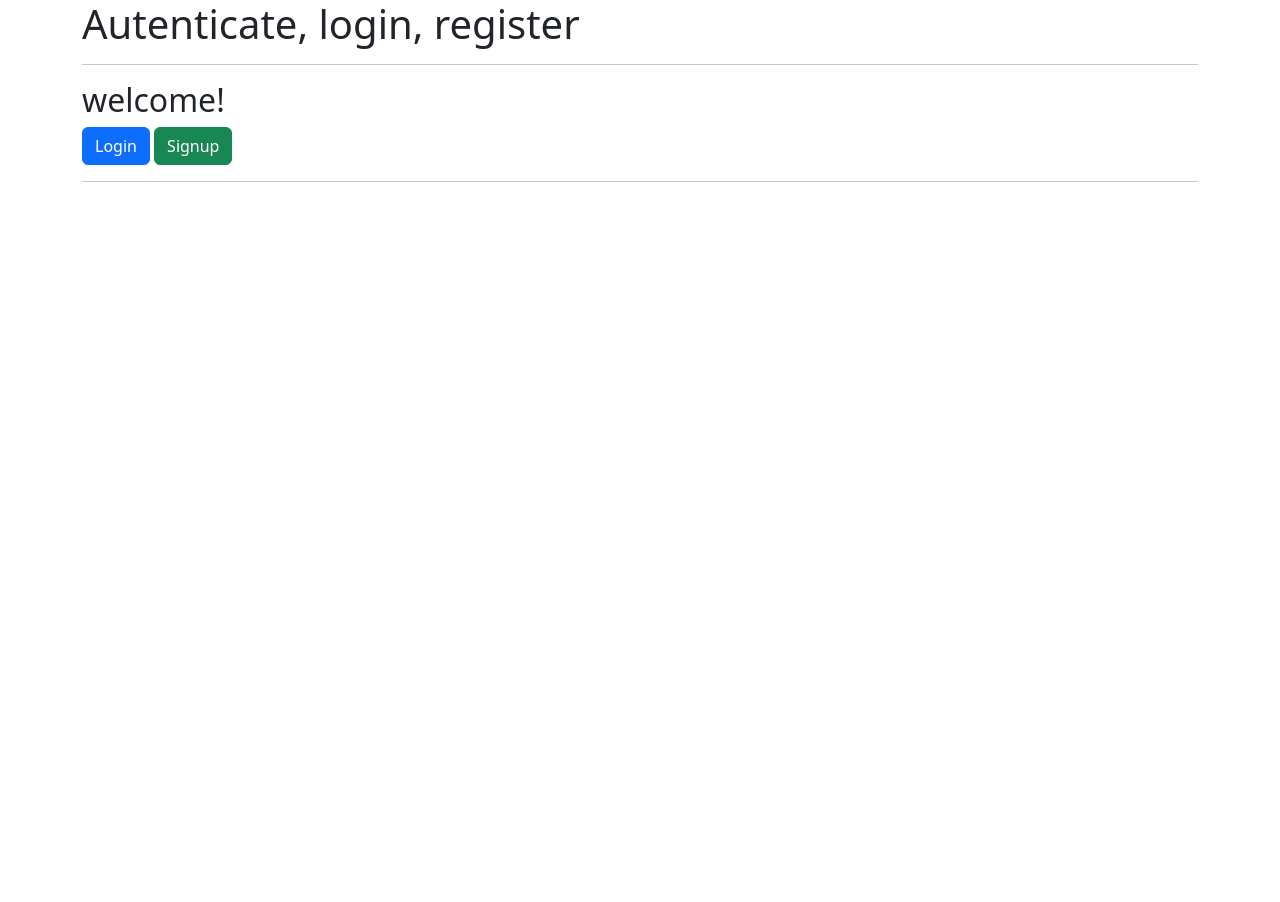
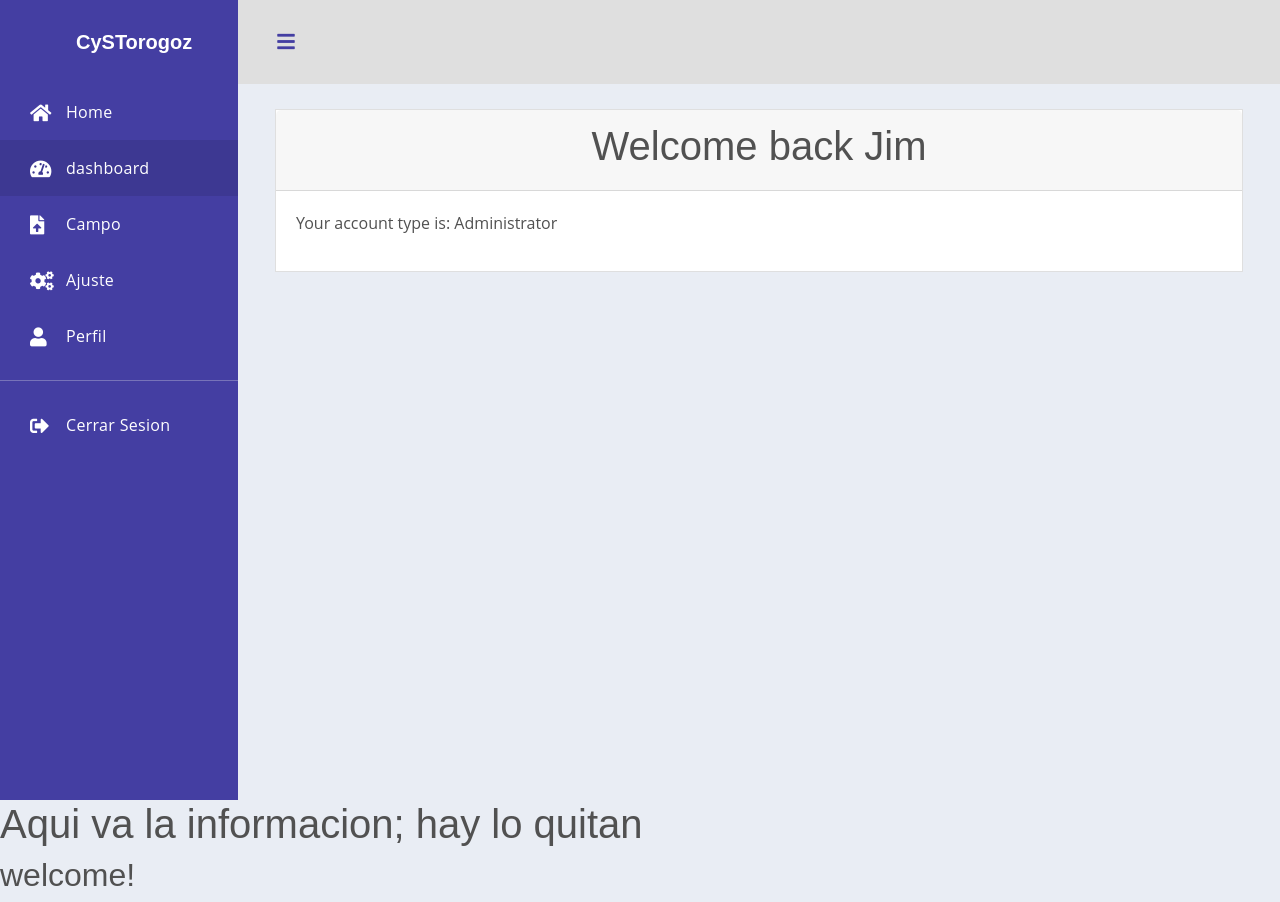
Before and after one commit to MiguelZelaya5/AppCySTorogoz, a Django app: page /home in a window 1280 px wide. Before the commit the page ends 182 px from the top, so only its background shows below. Run offline with Django 5.2, Linux system fonts and the light colour scheme.

Commit message:
Programa base

```diff
--- a/CySTorogoz/settings.py
+++ b/CySTorogoz/settings.py
@@ -10,6 +10,7 @@ For the full list of settings and their values, see
 https://docs.djangoproject.com/en/5.0/ref/settings/
 """
 
+import os
 from pathlib import Path
 
 # Build paths inside the project like this: BASE_DIR / 'subdir'.
@@ -55,7 +56,7 @@ ROOT_URLCONF = 'CySTorogoz.urls'
 TEMPLATES = [
     {
         'BACKEND': 'django.template.backends.django.DjangoTemplates',
-        'DIRS': [],
+        'DIRS': [''],
         'APP_DIRS': True,
         'OPTIONS': {
             'context_processors': [
@@ -122,6 +123,9 @@ USE_TZ = True
 # https://docs.djangoproject.com/en/5.0/howto/static-files/
 
 STATIC_URL = 'static/'
+STATICFILES_DIRS = [
+    os.path.join(BASE_DIR, 'TorogozApp', 'static'),
+    ]
 
 # Default primary key field type
 # https://docs.djangoproject.com/en/5.0/ref/settings/#default-auto-field
--- /dev/null
+++ b/TorogozApp/static/css/styles.css
@@ -0,0 +1,460 @@
+:root {
+    --font-family-sans-serif: "Open Sans", -apple-system, BlinkMacSystemFont,
+      "Segoe UI", Roboto, "Helvetica Neue", Arial, sans-serif, "Apple Color Emoji",
+      "Segoe UI Emoji", "Segoe UI Symbol", "Noto Color Emoji";
+  }
+
+  *,
+  *::before,
+  *::after {
+    -webkit-box-sizing: border-box;
+    box-sizing: border-box;
+  }
+
+  html {
+    font-family: sans-serif;
+    line-height: 1.15;
+    -webkit-text-size-adjust: 100%;
+    -webkit-tap-highlight-color: rgba(0, 0, 0, 0);
+  }
+
+  nav {
+    display: block;
+  }
+
+  body {
+    margin: 0;
+    font-family: "Open Sans", -apple-system, BlinkMacSystemFont, "Segoe UI",
+      Roboto, "Helvetica Neue", Arial, sans-serif, "Apple Color Emoji",
+      "Segoe UI Emoji", "Segoe UI Symbol", "Noto Color Emoji";
+    font-size: 1rem;
+    font-weight: 400;
+    line-height: 1.5;
+    color: #515151;
+    text-align: left;
+    background-color: #e9edf4;
+  }
+
+  h1,
+  h2,
+  h3,
+  h4,
+  h5,
+  h6 {
+    margin-top: 0;
+    margin-bottom: 0.5rem;
+  }
+
+  p {
+    margin-top: 0;
+    margin-bottom: 1rem;
+  }
+
+  a {
+    color: #3f84fc;
+    text-decoration: none;
+    background-color: transparent;
+  }
+
+  a:hover {
+    color: #0458eb;
+    text-decoration: underline;
+  }
+
+  h1,
+  h2,
+  h3,
+  h4,
+  h5,
+  h6,
+  .h1,
+  .h2,
+  .h3,
+  .h4,
+  .h5,
+  .h6 {
+    font-family: "Nunito", sans-serif;
+    margin-bottom: 0.5rem;
+    font-weight: 500;
+    line-height: 1.2;
+  }
+
+  h1,
+  .h1 {
+    font-size: 2.5rem;
+    font-weight: normal;
+  }
+
+  .card {
+    position: relative;
+    display: -webkit-box;
+    display: -webkit-flex;
+    display: -ms-flexbox;
+    display: flex;
+    -webkit-box-orient: vertical;
+    -webkit-box-direction: normal;
+    -webkit-flex-direction: column;
+    -ms-flex-direction: column;
+    flex-direction: column;
+    min-width: 0;
+    word-wrap: break-word;
+    background-color: #fff;
+    background-clip: border-box;
+    border: 1px solid rgba(0, 0, 0, 0.125);
+    border-radius: 0;
+  }
+
+  .card-body {
+    -webkit-box-flex: 1;
+    -webkit-flex: 1 1 auto;
+    -ms-flex: 1 1 auto;
+    flex: 1 1 auto;
+    padding: 1.25rem;
+  }
+
+  .card-header {
+    padding: 0.75rem 1.25rem;
+    margin-bottom: 0;
+    background-color: rgba(0, 0, 0, 0.03);
+    border-bottom: 1px solid rgba(0, 0, 0, 0.125);
+    text-align: center;
+  }
+
+  .dashboard {
+    display: -webkit-box;
+    display: -webkit-flex;
+    display: -ms-flexbox;
+    display: flex;
+    min-height: 100vh;
+  }
+
+  .dashboard-app {
+    display: -webkit-box;
+    display: -webkit-flex;
+    display: -ms-flexbox;
+    display: flex;
+    -webkit-box-orient: vertical;
+    -webkit-box-direction: normal;
+    -webkit-flex-direction: column;
+    -ms-flex-direction: column;
+    flex-direction: column;
+    -webkit-box-flex: 2;
+    -webkit-flex-grow: 2;
+    -ms-flex-positive: 2;
+    flex-grow: 2;
+    margin-top: 84px;
+  }
+
+  .dashboard-content {
+    -webkit-box-flex: 2;
+    -webkit-flex-grow: 2;
+    -ms-flex-positive: 2;
+    flex-grow: 2;
+    padding: 25px;
+  }
+
+  .dashboard-nav {
+    min-width: 238px;
+    position: fixed;
+    left: 0;
+    top: 0;
+    bottom: 0;
+    overflow: auto;
+    background-color: #373193;
+  }
+
+  .dashboard-compact .dashboard-nav {
+    display: none;
+  }
+
+  .dashboard-nav header {
+    min-height: 84px;
+    padding: 8px 27px;
+    display: -webkit-box;
+    display: -webkit-flex;
+    display: -ms-flexbox;
+    display: flex;
+    -webkit-box-pack: center;
+    -webkit-justify-content: center;
+    -ms-flex-pack: center;
+    justify-content: center;
+    -webkit-box-align: center;
+    -webkit-align-items: center;
+    -ms-flex-align: center;
+    align-items: center;
+  }
+
+  .dashboard-nav header .menu-toggle {
+    display: none;
+    margin-right: auto;
+  }
+
+  .dashboard-nav a {
+    color: #515151;
+  }
+
+  .dashboard-nav a:hover {
+    text-decoration: none;
+  }
+
+  .dashboard-nav {
+    background-color: #443ea2;
+  }
+
+  .dashboard-nav a {
+    color: #fff;
+  }
+
+  .brand-logo {
+    font-family: "Nunito", sans-serif;
+    font-weight: bold;
+    font-size: 20px;
+    display: -webkit-box;
+    display: -webkit-flex;
+    display: -ms-flexbox;
+    display: flex;
+    color: #515151;
+    -webkit-box-align: center;
+    -webkit-align-items: center;
+    -ms-flex-align: center;
+    align-items: center;
+  }
+
+  .brand-logo:focus,
+  .brand-logo:active,
+  .brand-logo:hover {
+    color: #dbdbdb;
+    text-decoration: none;
+  }
+
+  .brand-logo i {
+    color: #d2d1d1;
+    font-size: 27px;
+    margin-right: 10px;
+  }
+
+  .dashboard-nav-list {
+    display: -webkit-box;
+    display: -webkit-flex;
+    display: -ms-flexbox;
+    display: flex;
+    -webkit-box-orient: vertical;
+    -webkit-box-direction: normal;
+    -webkit-flex-direction: column;
+    -ms-flex-direction: column;
+    flex-direction: column;
+  }
+
+  .dashboard-nav-item {
+    min-height: 56px;
+    padding: 8px 20px 8px 70px;
+    display: -webkit-box;
+    display: -webkit-flex;
+    display: -ms-flexbox;
+    display: flex;
+    -webkit-box-align: center;
+    -webkit-align-items: center;
+    -ms-flex-align: center;
+    align-items: center;
+    letter-spacing: 0.02em;
+    transition: ease-out 0.5s;
+  }
+
+  .dashboard-nav-item i {
+    width: 36px;
+    font-size: 19px;
+    margin-left: -40px;
+  }
+
+  .dashboard-nav-item:hover {
+    background: rgba(255, 255, 255, 0.04);
+  }
+
+  .active {
+    background: rgba(0, 0, 0, 0.1);
+  }
+
+  .dashboard-nav-dropdown {
+    display: -webkit-box;
+    display: -webkit-flex;
+    display: -ms-flexbox;
+    display: flex;
+    -webkit-box-orient: vertical;
+    -webkit-box-direction: normal;
+    -webkit-flex-direction: column;
+    -ms-flex-direction: column;
+    flex-direction: column;
+  }
+
+  .dashboard-nav-dropdown.show {
+    background: rgba(255, 255, 255, 0.04);
+  }
+
+  .dashboard-nav-dropdown.show > .dashboard-nav-dropdown-toggle {
+    font-weight: bold;
+  }
+
+  .dashboard-nav-dropdown.show > .dashboard-nav-dropdown-toggle:after {
+    -webkit-transform: none;
+    -o-transform: none;
+    transform: none;
+  }
+
+  .dashboard-nav-dropdown.show > .dashboard-nav-dropdown-menu {
+    display: -webkit-box;
+    display: -webkit-flex;
+    display: -ms-flexbox;
+    display: flex;
+  }
+
+  .dashboard-nav-dropdown-toggle:after {
+    content: "";
+    margin-left: auto;
+    display: inline-block;
+    width: 0;
+    height: 0;
+    border-left: 5px solid transparent;
+    border-right: 5px solid transparent;
+    border-top: 5px solid rgba(81, 81, 81, 0.8);
+    -webkit-transform: rotate(90deg);
+    -o-transform: rotate(90deg);
+    transform: rotate(90deg);
+  }
+
+  .dashboard-nav .dashboard-nav-dropdown-toggle:after {
+    border-top-color: rgba(255, 255, 255, 0.72);
+  }
+
+  .dashboard-nav-dropdown-menu {
+    display: none;
+    -webkit-box-orient: vertical;
+    -webkit-box-direction: normal;
+    -webkit-flex-direction: column;
+    -ms-flex-direction: column;
+    flex-direction: column;
+  }
+
+  .dashboard-nav-dropdown-item {
+    min-height: 40px;
+    padding: 8px 20px 8px 70px;
+    display: -webkit-box;
+    display: -webkit-flex;
+    display: -ms-flexbox;
+    display: flex;
+    -webkit-box-align: center;
+    -webkit-align-items: center;
+    -ms-flex-align: center;
+    align-items: center;
+    transition: ease-out 0.5s;
+  }
+
+  .dashboard-nav-dropdown-item:hover {
+    background: rgba(255, 255, 255, 0.04);
+  }
+
+  .menu-toggle {
+    position: relative;
+    width: 42px;
+    height: 42px;
+    display: -webkit-box;
+    display: -webkit-flex;
+    display: -ms-flexbox;
+    display: flex;
+    -webkit-box-align: center;
+    -webkit-align-items: center;
+    -ms-flex-align: center;
+    align-items: center;
+    -webkit-box-pack: center;
+    -webkit-justify-content: center;
+    -ms-flex-pack: center;
+    justify-content: center;
+    color: #443ea2;
+  }
+
+  .menu-toggle:hover,
+  .menu-toggle:active,
+  .menu-toggle:focus {
+    text-decoration: none;
+    color: #875de5;
+  }
+
+  .menu-toggle i {
+    font-size: 20px;
+  }
+
+  .dashboard-toolbar {
+    min-height: 84px;
+    background-color: #dfdfdf;
+    display: -webkit-box;
+    display: -webkit-flex;
+    display: -ms-flexbox;
+    display: flex;
+    -webkit-box-align: center;
+    -webkit-align-items: center;
+    -ms-flex-align: center;
+    align-items: center;
+    padding: 8px 27px;
+    position: fixed;
+    top: 0;
+    right: 0;
+    left: 0;
+    z-index: 1000;
+  }
+
+  .nav-item-divider {
+    height: 1px;
+    margin: 1rem 0;
+    overflow: hidden;
+    background-color: rgba(236, 238, 239, 0.3);
+  }
+
+  @media (min-width: 992px) {
+    .dashboard-app {
+      margin-left: 238px;
+    }
+
+    .dashboard-compact .dashboard-app {
+      margin-left: 0;
+    }
+  }
+
+  @media (max-width: 768px) {
+    .dashboard-content {
+      padding: 15px 0px;
+    }
+  }
+
+  @media (max-width: 992px) {
+    .dashboard-nav {
+      display: none;
+      position: fixed;
+      top: 0;
+      right: 0;
+      left: 0;
+      bottom: 0;
+      z-index: 1070;
+    }
+
+    .dashboard-nav.mobile-show {
+      display: block;
+    }
+  }
+
+  @media (max-width: 992px) {
+    .dashboard-nav header .menu-toggle {
+      display: -webkit-box;
+      display: -webkit-flex;
+      display: -ms-flexbox;
+      display: flex;
+    }
+  }
+
+  @media (min-width: 992px) {
+    .dashboard-toolbar {
+      left: 238px;
+    }
+
+    .dashboard-compact .dashboard-toolbar {
+      left: 0;
+    }
+  }
--- /dev/null
+++ b/TorogozApp/static/js/main.js
@@ -0,0 +1,19 @@
+const mobileScreen = window.matchMedia("(max-width: 990px )");
+$(document).ready(function () {
+    $(".dashboard-nav-dropdown-toggle").click(function () {
+        $(this).closest(".dashboard-nav-dropdown")
+            .toggleClass("show")
+            .find(".dashboard-nav-dropdown")
+            .removeClass("show");
+        $(this).parent()
+            .siblings()
+            .removeClass("show");
+    });
+    $(".menu-toggle").click(function () {
+        if (mobileScreen.matches) {
+            $(".dashboard-nav").toggleClass("mobile-show");
+        } else {
+            $(".dashboard").toggleClass("dashboard-compact");
+        }
+    });
+});
--- a/TorogozApp/templates/base.html
+++ b/TorogozApp/templates/base.html
@@ -12,24 +12,77 @@
     <link rel="stylesheet" href="https://cdn.jsdelivr.net/npm/bootstrap@5.2.3/dist/css/bootstrap.min.css" integrity="sha384-rbsA2VBKQhggwzxH7pPCaAqO46MgnOM80zW1RWuH61DGLwZJEdK2Kadq2F9CUG65" crossorigin="anonymous" />
     <link rel="stylesheet" href="https://cdnjs.cloudflare.com/ajax/libs/font-awesome/5.15.3/css/all.min.css" />
     <link rel="stylesheet" href="{% static 'css/styles.css' %}" />
-    <!--<link rel="stylesheet" href="/static/js/main.js" />-->
+    <script src="{% static 'js/main.js' %}"></script>
+
 
 
     <title>{% block title %} Login {% endblock %}</title>
 </head>
 
 <body>
-    <div class="container">
-        <header>
-            <h1>Autenticate, login, register</h1>
-        </header>
-        <hr>
-        <main>
-            {% block content %}
-            {% endblock %}
-        </main>
-        <hr>
+    <div class='dashboard'>
+        <div class="dashboard-nav">
+            <header><a href="#!" class="menu-toggle"><i class="fas fa-bars"></i></a><a href="#" class="brand-logo"><i class="fa-solid fa-hand-middle-finger"></i> <span>CySTorogoz</span></a></header>
+            <nav class="dashboard-nav-list"><a href="#" class="dashboard-nav-item"><i class="fas fa-home"></i>
+                Home </a><a
+                    href="#" class="dashboard-nav-item active"><i class="fas fa-tachometer-alt"></i> dashboard
+            </a><a
+                    href="#" class="dashboard-nav-item"><i class="fas fa-file-upload"></i> Campo </a>
+                <!--<div class='dashboard-nav-dropdown'><a href="#!" class="dashboard-nav-item dashboard-nav-dropdown-toggle"><i
+                        class="fas fa-photo-video"></i> Media </a>
+                    <div class='dashboard-nav-dropdown-menu'><a href="#"
+                                                                class="dashboard-nav-dropdown-item">All</a><a
+                            href="#" class="dashboard-nav-dropdown-item">Recent</a><a
+                            href="#" class="dashboard-nav-dropdown-item">Images</a><a
+                            href="#" class="dashboard-nav-dropdown-item">Video</a></div>
+                </div>
+                <div class='dashboard-nav-dropdown'><a href="#!" class="dashboard-nav-item dashboard-nav-dropdown-toggle"><i
+                        class="fas fa-users"></i> Users </a>
+                    <div class='dashboard-nav-dropdown-menu'><a href="#"
+                                                                class="dashboard-nav-dropdown-item">All</a><a
+                            href="#" class="dashboard-nav-dropdown-item">Subscribed</a><a
+                            href="#"
+                            class="dashboard-nav-dropdown-item">Non-subscribed</a><a
+                            href="#" class="dashboard-nav-dropdown-item">Banned</a><a
+                            href="#" class="dashboard-nav-dropdown-item">New</a></div>
+                </div>
+                <div class='dashboard-nav-dropdown'><a href="#!" class="dashboard-nav-item dashboard-nav-dropdown-toggle"><i
+                        class="fas fa-money-check-alt"></i> Payments </a>
+                    <div class='dashboard-nav-dropdown-menu'><a href="#"
+                                                                class="dashboard-nav-dropdown-item">All</a><a
+                            href="#" class="dashboard-nav-dropdown-item">Recent</a><a
+                            href="#" class="dashboard-nav-dropdown-item"> Projections</a>
+                    </div>
+                </div>!-->
+                <a href="#" class="dashboard-nav-item"><i class="fas fa-cogs"></i> Ajuste </a><a
+                        href="#" class="dashboard-nav-item"><i class="fas fa-user"></i> Perfil </a>
+              <div class="nav-item-divider"></div>
+              <a
+                        href="{% url 'signout' %}" class="dashboard-nav-item"><i class="fas fa-sign-out-alt"></i> Cerrar Sesion </a>
+            </nav>
+        </div>
+        <div class='dashboard-app'>
+            <header class='dashboard-toolbar'><a href="#!" class="menu-toggle"><i class="fas fa-bars"></i></a></header>
+            <div class='dashboard-content'>
+                <div class='container'>
+                    <div class='card'>
+                        <div class='card-header'>
+                            <h1>Welcome back Jim</h1>
+                        </div>
+                        <div class='card-body'>
+                            <p>Your account type is: Administrator</p>
+                        </div>
+                    </div>
+                </div>
+            </div>
+        </div>
     </div>
+
+    <h1>Aqui va la informacion; hay lo quitan</h1>
+
+    {% block content %}
+    {% endblock %}
+    <script src="https://cdn.jsdelivr.net/npm/bootstrap@5.0.0-beta3/dist/js/bootstrap.bundle.min.js"></script>
 
 
 </body>
--- a/TorogozApp/templates/home.html
+++ b/TorogozApp/templates/home.html
@@ -1,14 +1,12 @@
 {% extends 'base.html' %}
 
 {% block title %}Login{% endblock %}
-
+{% load static %}
 {% block content %}
     <h2>welcome!</h2>
     {% if user.is_authenticated %}
         Hola {{ user.username }}!
         <a href="/signout" class="btn btn-danger">Logout</a>
-    {% else %}
-        <a href="/signin" class="btn btn-primary"><span class="glyphicon glyphicon-log-in"></span>Login</a>
-        <a href="/signup" class="btn btn-success">Signup</a>
+
     {% endif %}
 {% endblock %}
```
